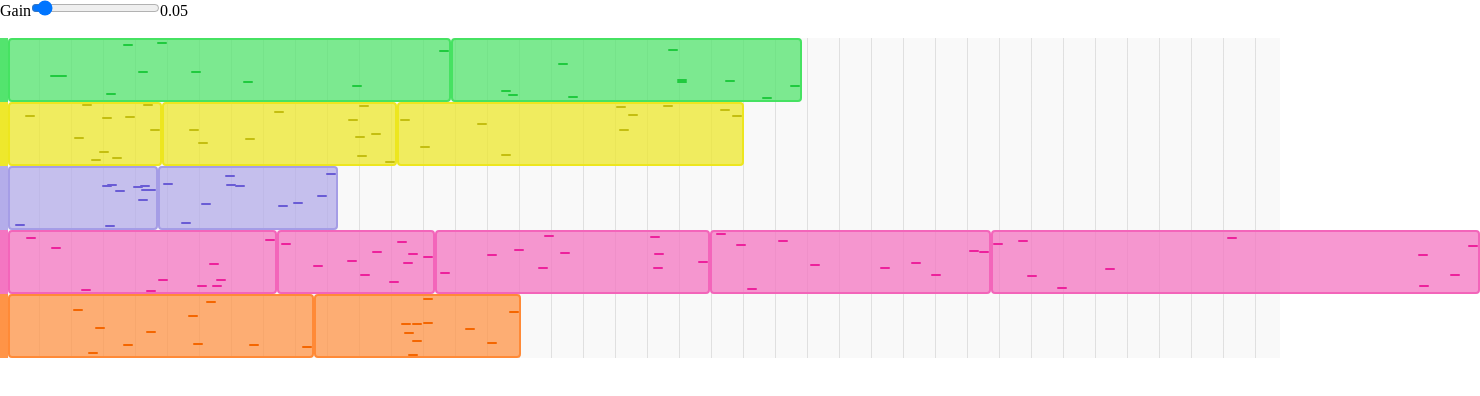
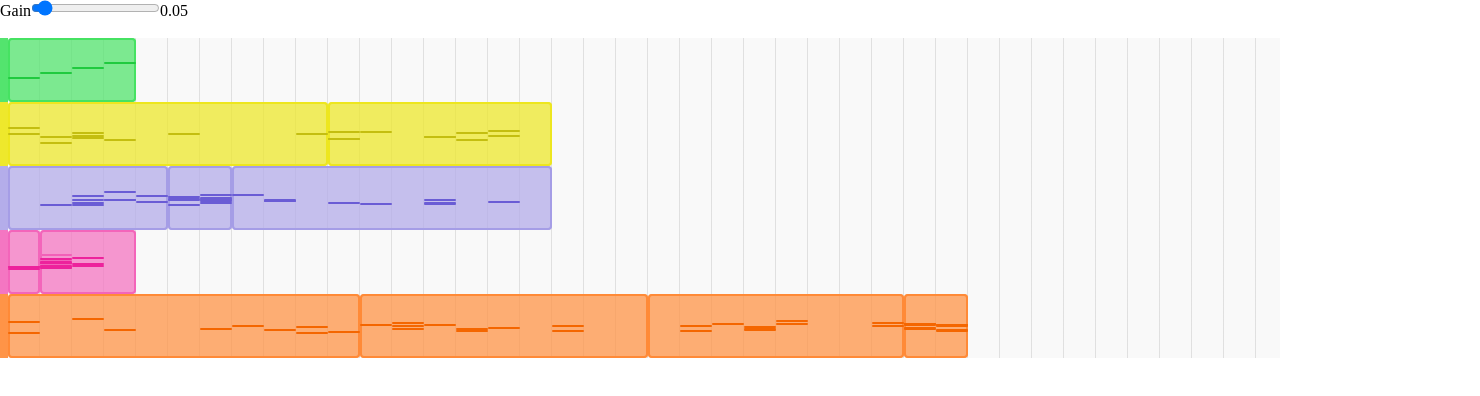
Before and after one commit to maanlamp/typed-music, a React (Create React App) app: page / in a window 1280 px wide. Shown: the top 396 px of the page, 1480 px wide, since content can reach past the window. Built offline with nearby package versions, Linux system fonts and the light colour scheme.

Commit message:
Correctly layout tracks, recordings and notes horizontally according to bpm
My brain hurts :(

```diff
--- a/src/components/note.tsx
+++ b/src/components/note.tsx
@@ -1,25 +1,25 @@
+import { MS_PER_BEAT, PX_PER_BEAT } from "index";
 import { darken } from "lib/color";
 import { MidiNoteWithDuration } from "lib/midi";
 
 type NoteProps = Readonly<{
 	note: MidiNoteWithDuration;
-	domain: number;
 	color: string;
 }>;
 
-const Note = ({ note, domain, color }: NoteProps) => {
-	const x = note.time / domain;
+const Note = ({ note, color }: NoteProps) => {
+	const x = (note.time / MS_PER_BEAT) * PX_PER_BEAT;
 	const y = 1 - note.note / 127;
-	const w = 10; //(note.time + note.duration) / 10000;
+	const w =
+		(note.duration / MS_PER_BEAT) * PX_PER_BEAT;
 	return (
 		<div
-			key={note.time}
 			className={note.note.toString()}
 			style={{
 				background: darken(color, 0.25),
 				position: "absolute",
-				left: `calc(${x * 100}% - ${x} * ${w}px)`,
-				top: `calc(${y * 100}% - ${y} * 2px)`,
+				left: `${x}px`,
+				top: `${y * 100}%`,
 				height: "2px",
 				width: `${w}px`,
 				borderRadius: "999px"
--- a/src/components/recording.css
+++ b/src/components/recording.css
@@ -1,26 +1,18 @@
 .recording {
 	--shrink-amount-when-hovered: 4px;
-	--width: var(--end) - var(--start);
 	position: absolute;
 	height: 100%;
 	width: calc(var(--width));
-	left: var(--start);
-	border: 2px solid var(--border);
+	left: var(--left);
+	box-shadow: inset 0 0 0 2px var(--border);
 	background: var(--background);
 	border-radius: 4px;
-	overflow: hidden;
 	transition: all 0.1s ease;
 }
 
 .recording:hover,
 .recording.selected {
-	width: calc(
-		var(--width) - var(--shrink-amount-when-hovered)
-	);
-	height: calc(
-		100% - var(--shrink-amount-when-hovered)
-	);
-	margin: calc(var(--shrink-amount-when-hovered) / 2);
+	transform: scaleY(0.9);
 	cursor: pointer;
 	z-index: 1;
 }
@@ -31,18 +23,18 @@
 
 @keyframes wiggle {
 	0% {
-		transform: rotate(-0.5deg);
+		transform: scaleY(0.9) rotate(-1deg);
 	}
 	25% {
-		transform: rotate(0.5deg);
+		transform: scaleY(0.9) rotate(1deg);
 	}
 	50% {
-		transform: rotate(-0.5deg);
+		transform: scaleY(0.9) rotate(-1deg);
 	}
 	75% {
-		transform: rotate(0.5deg);
+		transform: scaleY(0.9) rotate(1deg);
 	}
 	100% {
-		transform: rotate(-0.5deg);
+		transform: scaleY(0.9) rotate(-1deg);
 	}
 }
--- a/src/components/recording.tsx
+++ b/src/components/recording.tsx
@@ -1,4 +1,5 @@
 import Note from "components/note";
+import { PX_PER_MILLISECOND } from "index";
 import { darken, withOpacity } from "lib/color";
 import { MidiNoteWithDuration } from "lib/midi";
 import { classes, styleVars } from "lib/utils";
@@ -22,6 +23,11 @@ const Recording = ({
 }: RecordingProps) => {
 	const background = withOpacity(color, 0.75);
 	const border = darken(color, 0.05);
+	const duration = recording.end - recording.start;
+	const width = `${duration * PX_PER_MILLISECOND}px`;
+	const left = `${
+		recording.start * PX_PER_MILLISECOND
+	}px`;
 
 	const [selected, setSelected] = useState(false);
 
@@ -33,28 +39,18 @@ const Recording = ({
 	return (
 		<div
 			onClick={toggleSelected}
-			key={recording.start}
 			className={classes([
 				"recording",
 				selected && "selected"
 			])}
 			style={styleVars({
-				start: `${recording.start}px`,
-				end: `${recording.end}px`,
+				left,
+				width,
 				border,
 				background
 			})}>
-			{recording.notes.map(note => (
-				<Note
-					key={note.time}
-					note={note}
-					domain={Math.max(
-						...recording.notes.map(
-							note => note.time + note.duration
-						)
-					)}
-					color={color}
-				/>
+			{recording.notes.map((note, i) => (
+				<Note key={i} note={note} color={color} />
 			))}
 		</div>
 	);
--- a/src/components/track.css
+++ b/src/components/track.css
@@ -6,8 +6,8 @@
 	background: repeating-linear-gradient(
 		90deg,
 		var(--grey),
-		var(--grey) 31px,
-		var(--darker-grey) 32px,
-		var(--grey) 32px
+		var(--grey) calc(var(--pixels-per-bar) - 1px),
+		var(--darker-grey) var(--pixels-per-bar),
+		var(--grey) var(--pixels-per-bar)
 	);
 }
--- a/src/components/track.tsx
+++ b/src/components/track.tsx
@@ -1,6 +1,7 @@
 import Recording, {
 	type Recording as RecordingType
 } from "components/recording";
+import { PX_PER_BEAT } from "index";
 import { darken } from "lib/color";
 import { styleVars } from "lib/utils";
 import "./track.css";
@@ -22,7 +23,8 @@ const Track = ({ track, color }: TrackProps) => {
 			style={styleVars({
 				grey,
 				darkerGrey,
-				color
+				color,
+				pixelsPerBar: `${PX_PER_BEAT}px`
 			})}>
 			{track.map(recording => (
 				<Recording
--- a/src/index.tsx
+++ b/src/index.tsx
@@ -41,6 +41,22 @@ const colors = [
 
 // TODO: Visualise current input with https://developer.mozilla.org/en-US/docs/Web/API/AnalyserNode
 
+export const BARS_IN_SIGNATURE = 4;
+export const BEATS_PER_MINUTE = 100;
+export const BEATS_PER_SECOND = BEATS_PER_MINUTE / 60;
+export const BEATS_PER_MILLISECOND =
+	BEATS_PER_SECOND / 1000;
+export const PX_PER_BEAT = 32;
+export const PX_PER_BAR =
+	PX_PER_BEAT * BARS_IN_SIGNATURE;
+export const PX_PER_SECOND =
+	PX_PER_BEAT * BEATS_PER_SECOND;
+export const PX_PER_MILLISECOND =
+	PX_PER_BEAT * BEATS_PER_MILLISECOND;
+export const MS_PER_BEAT = 1000 / BEATS_PER_SECOND;
+export const MS_PER_BAR =
+	MS_PER_BEAT * BARS_IN_SIGNATURE;
+
 const App = () => {
 	const [volume, setVolume] = useState(0.05);
 	const { play, stop, gain } = useAudio({ volume });
@@ -51,8 +67,21 @@ const App = () => {
 	const [tracks, setTracks] = useState<TrackType[]>();
 
 	useEffect(() => {
-		const _tracks: TrackType[] = [];
-		let i = colors.length;
+		const _tracks: TrackType[] = [
+			[
+				{
+					start: 0,
+					end: MS_PER_BAR,
+					notes: range(4).map(i => ({
+						note: 50 + i * 10,
+						velocity: 127,
+						time: i * MS_PER_BEAT,
+						duration: MS_PER_BEAT
+					}))
+				}
+			]
+		];
+		let i = colors.length - 1;
 		while (i-- > 0) {
 			const track: TrackType = [];
 			_tracks.push(track);
@@ -62,7 +91,8 @@ const App = () => {
 				const prevRecording = track[j - 1] as
 					| Recording
 					| undefined;
-				const duration = 100 + random(400);
+				const duration =
+					(1 + random(10)) * MS_PER_BEAT;
 				const start = prevRecording
 					? prevRecording.end
 					: 0;
@@ -72,10 +102,13 @@ const App = () => {
 					start,
 					end,
 					notes: range(10).map(() => ({
-						note: random(127),
+						note: 69 + random(12) - random(24),
 						velocity: 127,
-						time: random(1000000),
-						duration: duration / 10
+						time:
+							Math.abs(
+								random(duration / MS_PER_BEAT) - 1
+							) * MS_PER_BEAT,
+						duration: MS_PER_BEAT
 					}))
 				});
 				j += 1;
```
